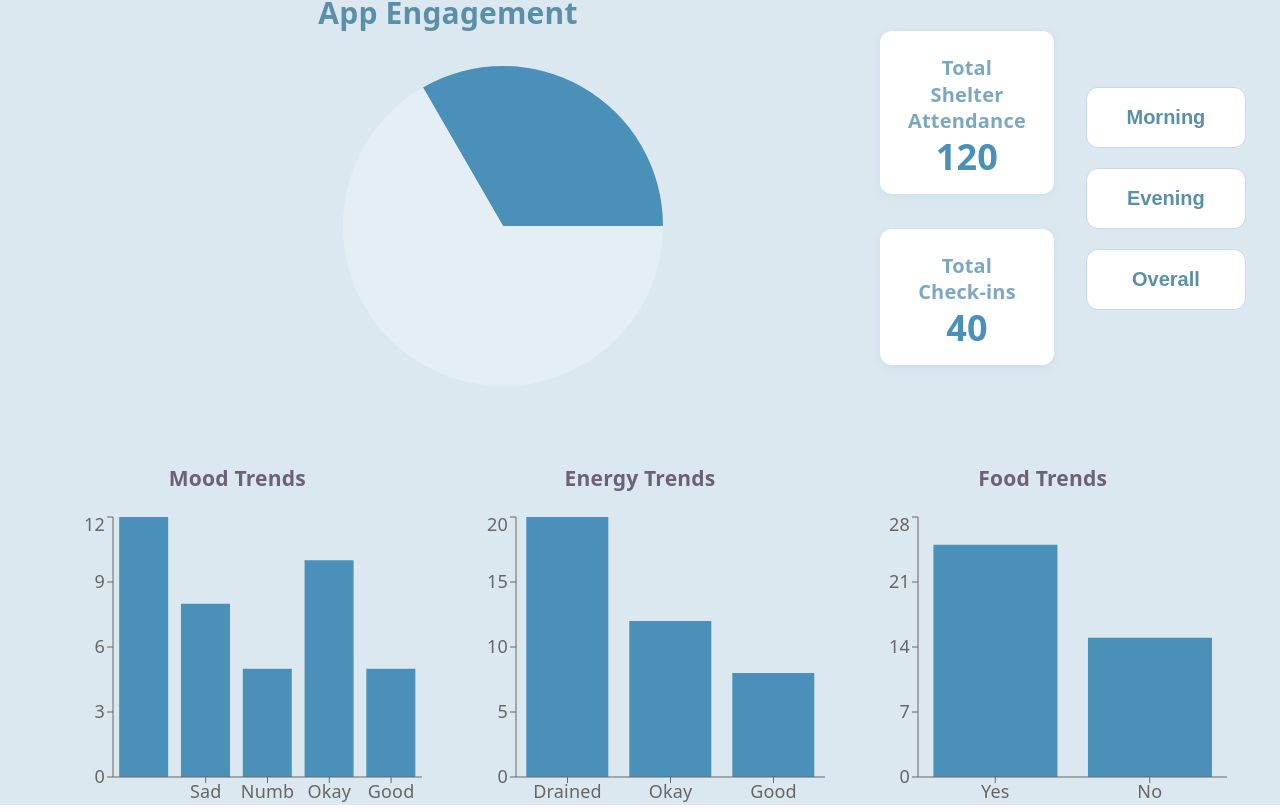
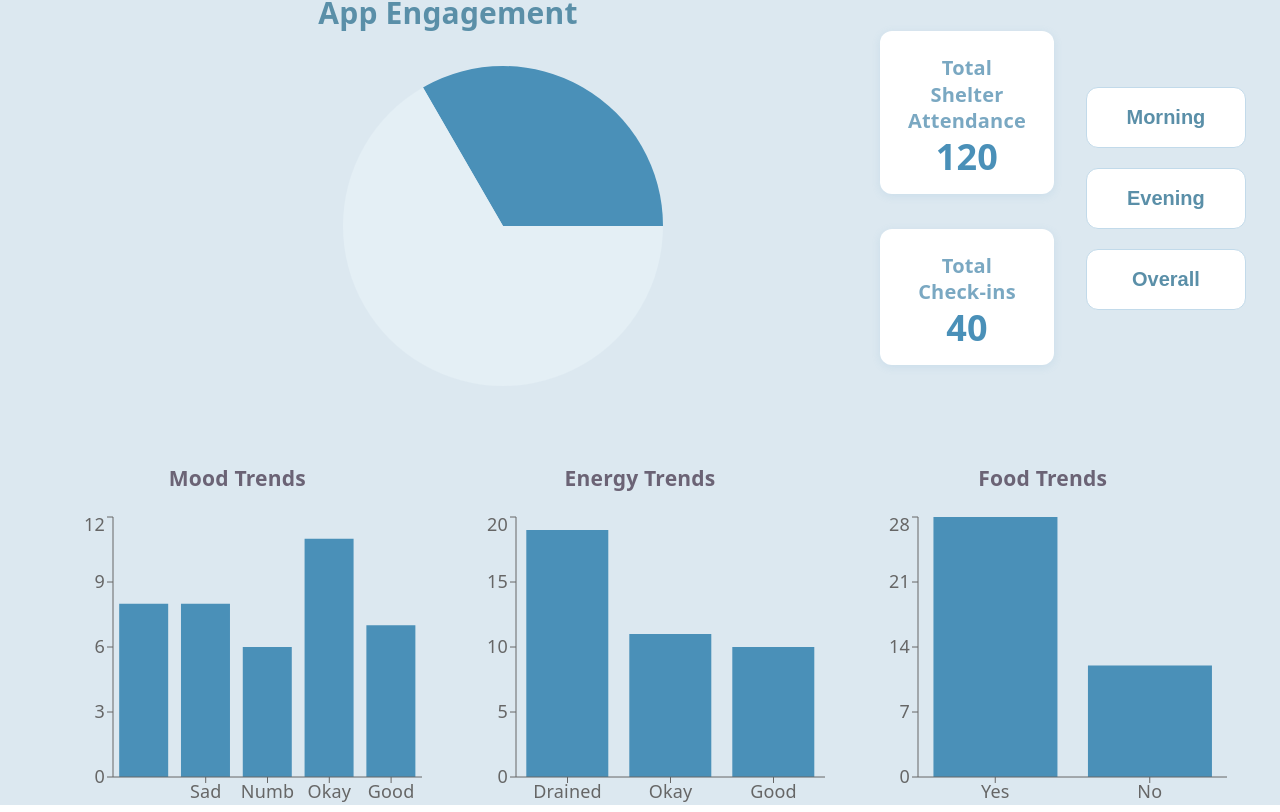
Before and after one commit to micheallak/youCode2026, a React (Vite) app in the folder admin/: page / in a window 1280 px wide. Shown: the part 170-982 px from the top of the page. Built offline with nearby package versions, Linux system fonts and the light colour scheme.

Commit message:
Updated dashboard functionality and design

```diff
--- a/admin/package.json
+++ b/admin/package.json
@@ -12,6 +12,7 @@
   "dependencies": {
     "react": "^19.2.4",
     "react-dom": "^19.2.4",
+    "react-router-dom": "^7.14.0",
     "recharts": "^3.8.1"
   },
   "devDependencies": {
--- a/admin/src/App.jsx
+++ b/admin/src/App.jsx
@@ -1,13 +1,13 @@
-import { useState } from 'react'
-import reactLogo from './assets/react.svg'
-import viteLogo from './assets/vite.svg'
-import heroImg from './assets/hero.png'
+import { BrowserRouter } from 'react-router-dom'
 import Dashboard from "./pages/dashboard";
 import './App.css'
 
 function App() {
-    return <Dashboard />;
-
+  return (
+    <BrowserRouter>
+      <Dashboard />
+    </BrowserRouter>
+  );
 }
 
 export default App
--- a/admin/src/components/energyChart.jsx
+++ b/admin/src/components/energyChart.jsx
@@ -1,12 +1,11 @@
 import { BarChart, Bar, XAxis, YAxis, Tooltip, ResponsiveContainer } from "recharts";
-import { energyData } from "../data/mockData";
 
-export default function EnergyChart() {
+export default function EnergyChart({ data }) {
   return (
     <div style={{ width: "100%", height: 300 }}>
       <h3>Energy Trends</h3>
       <ResponsiveContainer>
-        <BarChart data={energyData}>
+        <BarChart data={data}>
           <XAxis dataKey="level" />
           <YAxis />
           <Tooltip />
--- a/admin/src/components/foodChart.jsx
+++ b/admin/src/components/foodChart.jsx
@@ -1,12 +1,11 @@
 import { BarChart, Bar, XAxis, YAxis, Tooltip, ResponsiveContainer } from "recharts";
-import { foodData } from "../data/mockData";
 
-export default function FoodChart() {
+export default function FoodChart({ data }) {
   return (
     <div style={{ width: "100%", height: 300 }}>
       <h3>Food Trends</h3>
       <ResponsiveContainer>
-        <BarChart data={foodData}>
+        <BarChart data={data}>
           <XAxis dataKey="status" />
           <YAxis />
           <Tooltip />
--- a/admin/src/components/moodChart.jsx
+++ b/admin/src/components/moodChart.jsx
@@ -1,12 +1,11 @@
 import { BarChart, Bar, XAxis, YAxis, Tooltip, ResponsiveContainer } from "recharts";
-import { moodData } from "../data/mockData";
 
-export default function MoodChart() {
+export default function MoodChart({ data }) {
   return (
     <div style={{ width: "100%", height: 300 }}>
       <h3>Mood Trends</h3>
       <ResponsiveContainer>
-        <BarChart data={moodData}>
+        <BarChart data={data}>
           <XAxis dataKey="mood" />
           <YAxis />
           <Tooltip />
--- a/admin/src/data/mockData.js
+++ b/admin/src/data/mockData.js
@@ -19,3 +19,46 @@ export const foodData = [
   { status: "Yes", count: 25 },
   { status: "No", count: 15 },
 ];
+
+export const responses = [
+  { mood: "Overwhelmed", energy: "Drained", food: "Yes", time: "morning" },
+  { mood: "Overwhelmed", energy: "Drained", food: "Yes", time: "morning" },
+  { mood: "Overwhelmed", energy: "Drained", food: "Yes", time: "morning" },
+  { mood: "Overwhelmed", energy: "Drained", food: "No", time: "morning" },
+  { mood: "Overwhelmed", energy: "Drained", food: "No", time: "morning" },
+  { mood: "Overwhelmed", energy: "Okay", food: "Yes", time: "morning" },
+  { mood: "Overwhelmed", energy: "Okay", food: "Yes", time: "morning" },
+  { mood: "Sad", energy: "Drained", food: "Yes", time: "morning" },
+  { mood: "Sad", energy: "Drained", food: "Yes", time: "morning" },
+  { mood: "Sad", energy: "Drained", food: "No", time: "morning" },
+  { mood: "Sad", energy: "Okay", food: "Yes", time: "evening" },
+  { mood: "Sad", energy: "Okay", food: "Yes", time: "evening" },
+  { mood: "Sad", energy: "Good", food: "No", time: "evening" },
+  { mood: "Numb", energy: "Drained", food: "Yes", time: "evening" },
+  { mood: "Numb", energy: "Drained", food: "Yes", time: "evening" },
+  { mood: "Numb", energy: "Okay", food: "No", time: "evening" },
+  { mood: "Numb", energy: "Good", food: "Yes", time: "evening" },
+  { mood: "Numb", energy: "Drained", food: "No", time: "morning" },
+  { mood: "Okay", energy: "Drained", food: "Yes", time: "morning" },
+  { mood: "Okay", energy: "Drained", food: "Yes", time: "morning" },
+  { mood: "Okay", energy: "Drained", food: "Yes", time: "morning" },
+  { mood: "Okay", energy: "Okay", food: "No", time: "evening" },
+  { mood: "Okay", energy: "Okay", food: "Yes", time: "evening" },
+  { mood: "Okay", energy: "Good", food: "Yes", time: "evening" },
+  { mood: "Okay", energy: "Drained", food: "No", time: "morning" },
+  { mood: "Okay", energy: "Drained", food: "Yes", time: "morning" },
+  { mood: "Okay", energy: "Okay", food: "Yes", time: "evening" },
+  { mood: "Okay", energy: "Good", food: "No", time: "evening" },
+  { mood: "Good", energy: "Good", food: "Yes", time: "morning" },
+  { mood: "Good", energy: "Good", food: "Yes", time: "morning" },
+  { mood: "Good", energy: "Okay", food: "Yes", time: "evening" },
+  { mood: "Good", energy: "Good", food: "No", time: "evening" },
+  { mood: "Good", energy: "Good", food: "Yes", time: "morning" },
+  { mood: "Good", energy: "Okay", food: "No", time: "evening" },
+  { mood: "Sad", energy: "Drained", food: "Yes", time: "morning" },
+  { mood: "Overwhelmed", energy: "Drained", food: "Yes", time: "evening" },
+  { mood: "Numb", energy: "Okay", food: "Yes", time: "morning" },
+  { mood: "Okay", energy: "Good", food: "Yes", time: "morning" },
+  { mood: "Good", energy: "Good", food: "Yes", time: "evening" },
+  { mood: "Sad", energy: "Drained", food: "No", time: "evening" },
+];
--- a/admin/src/pages/dashboard.jsx
+++ b/admin/src/pages/dashboard.jsx
@@ -1,8 +1,10 @@
+import { useState } from "react";
 import MoodChart from "../components/moodChart";
 import EnergyChart from "../components/energyChart";
 import FoodChart from "../components/foodChart";
 import EngagementChart from "../components/engagementChart";
-import { totalResidents, checkIns } from "../data/mockData";
+import { totalResidents, checkIns, responses } from "../data/mockData";
+import { useNavigate } from "react-router-dom";
 
 const cardStyle = {
   padding: "24px 28px",
@@ -32,6 +34,30 @@ const toggleBtn = {
 };
 
 export default function Dashboard() {
+  const navigate = useNavigate();
+  const [timeFilter, setTimeFilter] = useState("overall");
+
+  const filteredData =
+    timeFilter === "overall"
+      ? responses
+      : responses.filter((r) => r.time === timeFilter);
+
+  const countByKey = (data, key) => {
+    const counts = {};
+    data.forEach((item) => {
+      counts[item[key]] = (counts[item[key]] || 0) + 1;
+    });
+    return counts;
+  };
+
+  const moodCounts = countByKey(filteredData, "mood");
+  const energyCounts = countByKey(filteredData, "energy");
+  const foodCounts = countByKey(filteredData, "food");
+
+  const moodData = Object.keys(moodCounts).map((key) => ({ mood: key, count: moodCounts[key] }));
+  const energyData = Object.keys(energyCounts).map((key) => ({ level: key, count: energyCounts[key] }));
+  const foodData = Object.keys(foodCounts).map((key) => ({ status: key, count: foodCounts[key] }));
+
   return (
     <div className="dashboard-page" style={{
       padding: "40px 48px",
@@ -49,19 +75,17 @@ export default function Dashboard() {
           <p style={{ color: "#7aa8c2", margin: "30px 0 0", fontSize: "25px" }}>Anonymous wellbeing trends</p>
         </div>
         <div style={{ width: 180, display: "flex", justifyContent: "flex-end" }}>
-          <button style={{ ...toggleBtn, width: "120px", padding: "12px 0" }}>Logout</button>
+          <button onClick={() => navigate("/")} style={{ ...toggleBtn, width: "120px", padding: "12px 0" }}>Logout</button>
         </div>
       </div>
 
       {/* Row 1: Pie | Stat Cards | Toggle Buttons */}
       <div style={{ display: "flex", gap: "32px", alignItems: "center", marginBottom: "48px" }}>
 
-        {/* Pie Chart - bigger */}
         <div style={{ flex: 1.2 }}>
           <EngagementChart />
         </div>
 
-        {/* Stat Cards - shifted left with less flex */}
         <div style={{ flex: 0.8, display: "flex", flexDirection: "column", gap: "35px" }}>
           <div style={cardStyle}>
             <h4 style={{ color: "#7aa8c2", margin: 0, fontSize: "20px" }}>Total Shelter Attendance</h4>
@@ -73,20 +97,19 @@ export default function Dashboard() {
           </div>
         </div>
 
-        {/* Toggle Buttons - bigger */}
         <div style={{ display: "flex", flexDirection: "column", gap: "20px", alignItems: "center" }}>
-          <button style={toggleBtn}>Morning</button>
-          <button style={toggleBtn}>Evening</button>
-          <button style={toggleBtn}>Overall</button>
+          <button style={toggleBtn} onClick={() => setTimeFilter("morning")}>Morning</button>
+          <button style={toggleBtn} onClick={() => setTimeFilter("evening")}>Evening</button>
+          <button style={toggleBtn} onClick={() => setTimeFilter("overall")}>Overall</button>
         </div>
 
       </div>
 
       {/* Row 2: Bar Charts */}
       <div style={{ display: "flex", gap: "24px" }}>
-        <div style={{ flex: 1 }}><MoodChart /></div>
-        <div style={{ flex: 1 }}><EnergyChart /></div>
-        <div style={{ flex: 1 }}><FoodChart /></div>
+        <div style={{ flex: 1 }}><MoodChart data={moodData} /></div>
+        <div style={{ flex: 1 }}><EnergyChart data={energyData} /></div>
+        <div style={{ flex: 1 }}><FoodChart data={foodData} /></div>
       </div>
 
     </div>
```
Also changed, not shown: 1 other file (tests, documents, lock files or other folders).
